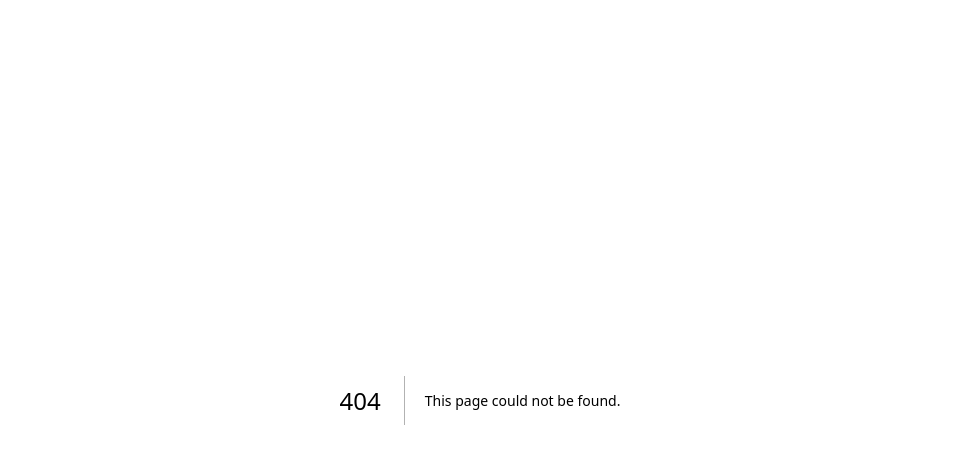
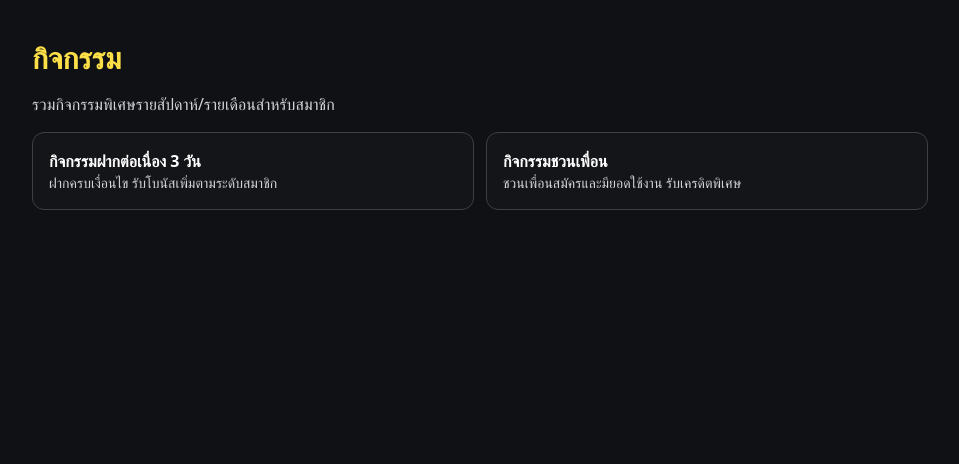
Before and after one commit to panomphen865-beep/ruayluckky, a Next.js app: page /activities in a window 1280 px wide. Before the commit this address had no page. Shown: the top 464 px of the page, without its empty margins (160-1119 px from the left). Built offline with nearby package versions, Linux system fonts and the light colour scheme.

Commit message:
Route member auth to customer home and add member portal with game/deposit/promo/activity links

```diff
--- /dev/null
+++ b/app/activities/page.tsx
@@ -0,0 +1,20 @@
+export default function ActivitiesPage() {
+  return (
+    <main className="min-h-screen bg-[#0f1115] text-white p-6 md:p-10">
+      <div className="mx-auto max-w-4xl space-y-4">
+        <h1 className="text-3xl font-bold text-yellow-300">กิจกรรม</h1>
+        <p className="text-zinc-300">รวมกิจกรรมพิเศษรายสัปดาห์/รายเดือนสำหรับสมาชิก</p>
+        <div className="grid gap-3 md:grid-cols-2">
+          <article className="rounded-xl border border-zinc-700 bg-zinc-900/70 p-4">
+            <h2 className="font-bold">กิจกรรมฝากต่อเนื่อง 3 วัน</h2>
+            <p className="text-sm text-zinc-300">ฝากครบเงื่อนไข รับโบนัสเพิ่มตามระดับสมาชิก</p>
+          </article>
+          <article className="rounded-xl border border-zinc-700 bg-zinc-900/70 p-4">
+            <h2 className="font-bold">กิจกรรมชวนเพื่อน</h2>
+            <p className="text-sm text-zinc-300">ชวนเพื่อนสมัครและมียอดใช้งาน รับเครดิตพิเศษ</p>
+          </article>
+        </div>
+      </div>
+    </main>
+  );
+}
--- /dev/null
+++ b/app/member/home/page.tsx
@@ -0,0 +1,40 @@
+import { cookies } from "next/headers";
+import { redirect } from "next/navigation";
+import { parseMemberToken } from "@/lib/member-auth";
+
+const cards = [
+  { title: "🎮 เข้าเล่นเกม", desc: "เข้าไปเลือกเกมที่ต้องการเล่น", href: "https://fruit-bowl-game.vercel.app" },
+  { title: "💳 ฝากเงิน", desc: "ดูบัญชีและแจ้งโอนเงิน", href: "/deposit" },
+  { title: "🎁 โปรโมชั่น", desc: "รับสิทธิ์และโบนัสล่าสุด", href: "/promotion" },
+  { title: "📣 กิจกรรม", desc: "กิจกรรมพิเศษและของรางวัล", href: "/activities" },
+];
+
+export default async function MemberHomePage() {
+  const token = (await cookies()).get("mf_session")?.value;
+  const user = parseMemberToken(token);
+  if (!user) redirect("/sign-in");
+
+  return (
+    <main className="min-h-screen bg-[#10070b] text-white p-6 md:p-10">
+      <div className="mx-auto max-w-5xl space-y-5">
+        <div className="rounded-2xl border border-red-700/40 bg-gradient-to-r from-[#4f090e] to-[#24060a] p-4">
+          <h1 className="text-2xl font-bold text-yellow-300">ยินดีต้อนรับ {user.username}</h1>
+          <p className="text-sm text-zinc-200">หน้าโฮมลูกค้า: เข้าเล่นเกม ฝากเงิน โปรโมชั่น และกิจกรรม</p>
+        </div>
+
+        <section className="grid gap-3 md:grid-cols-2">
+          {cards.map((c) => (
+            <a key={c.title} href={c.href} className="rounded-2xl border border-red-500/30 bg-zinc-900/60 p-4 hover:border-yellow-300/50">
+              <h2 className="text-xl font-bold text-yellow-200">{c.title}</h2>
+              <p className="mt-1 text-sm text-zinc-300">{c.desc}</p>
+            </a>
+          ))}
+        </section>
+
+        <form action="/api/auth/logout" method="post">
+          <button className="rounded-xl bg-red-600 px-4 py-2 font-semibold">ออกจากระบบ</button>
+        </form>
+      </div>
+    </main>
+  );
+}
--- a/app/register/page.tsx
+++ b/app/register/page.tsx
@@ -32,7 +32,7 @@ export default function RegisterPage() {
       return;
     }
 
-    router.push("/member/dashboard");
+    router.push("/member/home");
   }
 
   return (
--- a/app/sign-in/page.tsx
+++ b/app/sign-in/page.tsx
@@ -28,7 +28,7 @@ export default function SignInPage() {
       return;
     }
 
-    router.push("/member/dashboard");
+    router.push("/member/home");
   }
 
   return (
```
